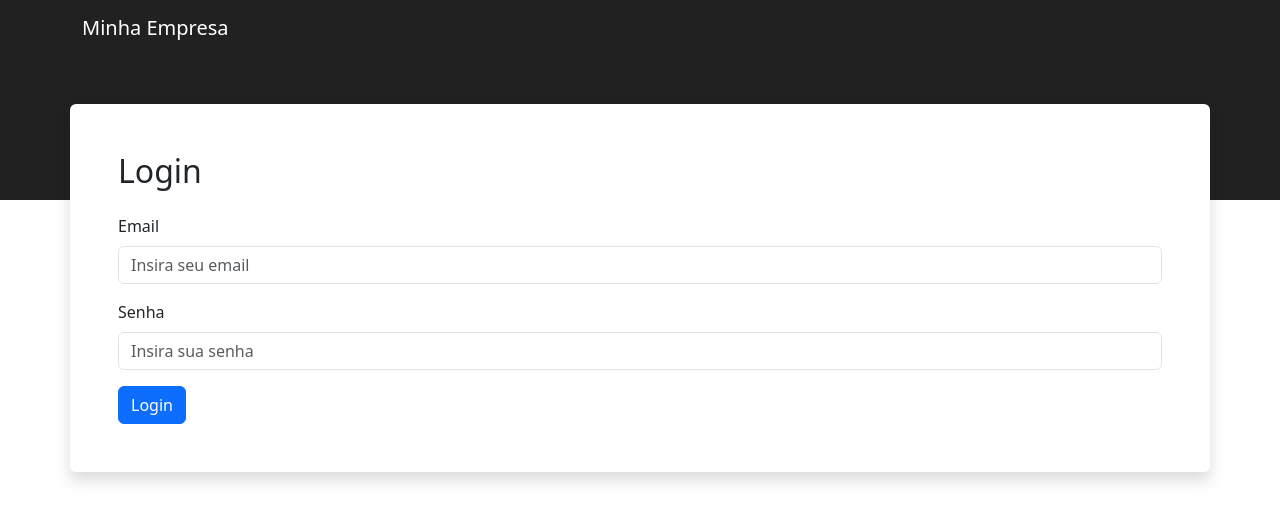
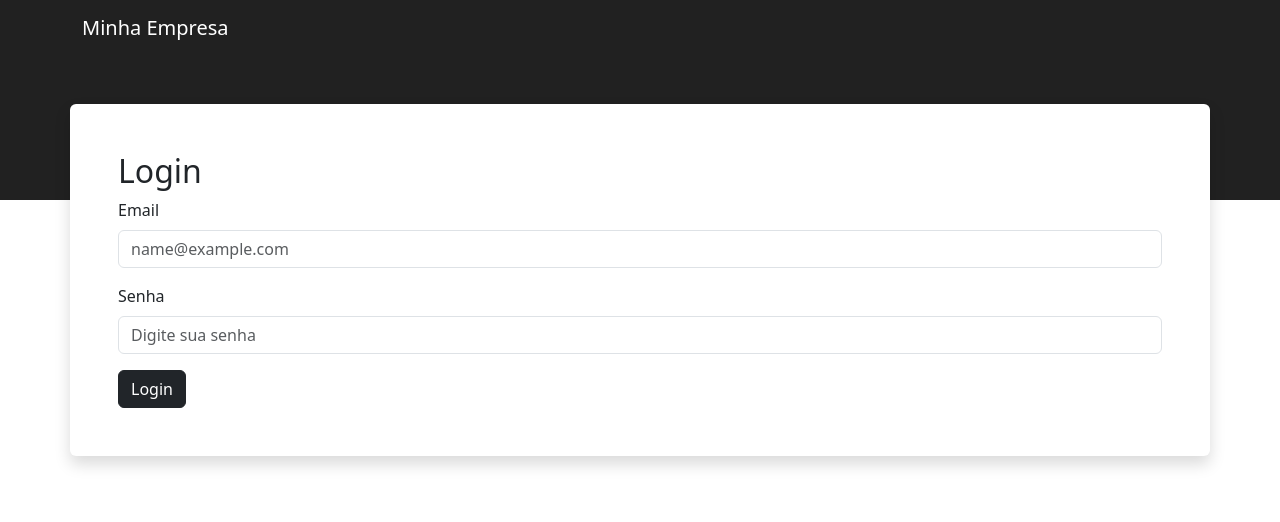
Before and after one commit to DzinnnXn/Projeto-final-html, a React (Vite) app: page / in a window 1280 px wide. Shown: the top 522 px of the page. Built offline with nearby package versions, Linux system fonts and the light colour scheme; the HTML template or start-up script is replaced by a standard one.

Commit message:
Update Login.jsx

```diff
--- a/src/pages/Login.jsx
+++ b/src/pages/Login.jsx
@@ -1,50 +1,53 @@
-import Button from "react-bootstrap/Button"
+    import Header from "../components/Header"
     import Conteudo from "../components/Conteudo"
-import Header from "../components/Header"
     import Form from "react-bootstrap/Form"
     import Alert from "react-bootstrap/Alert"
+    import Button from "react-bootstrap/Button"
     import { useState } from "react"
 
-function Login(){
+    function Login() {
+        const [msg, setMsg] = useState();
 
-    const [alert, setAlert] = useState(false)
+        function autenticar(event) {
+            event.preventDefault();
+            const user = event.target[0].value;
+            const pass = event.target[1].value;
 
-    function autenticar(event){
-        event.preventDefault()
-        const email= event.target[0].value
-        const password = event.target[1].value
+            if (user === "admin@admin" && pass === "123") {
+                localStorage.setItem("key", "token")
+                location.href = "/painel";
 
-        if (email === "admin@admin" && password === "123"){
-            localStorage.setItem("key", "token")
-            location.href = "/painel"
             }
-        else{
-            setAlert(true)
+            else {
+                setMsg(true)
                 setTimeout(() => {
-                setAlert(false)
-            }, 3000)
+                    setMsg(false)
+                }, 3000);
             }
         }
-    return(
+
+        return (
             <>
-            <Header btn={false}/>
+            <Header btn={false} />
             <Conteudo>
                 <h2>Login</h2>
                 <Form onSubmit={autenticar}>
-                    <Form.Group>
-                        <Form.Label className="mt-3" >Email</Form.Label>
-                        <Form.Control type="email" placeholder="Insira seu email" required/>
+                    <Form.Group className="mb-3" controlId="formBasicEmail">
+                        <Form.Label>Email</Form.Label>
+                        <Form.Control type="email" placeholder="name@example.com" required/>
                     </Form.Group>
-                    <Form.Group>
-                        <Form.Label className="mt-3" >Senha</Form.Label>
-                        <Form.Control type="password" placeholder="Insira sua senha" required/>
+                    <Form.Group className="mb-3" controlId="formBasicPassword">
+                        <Form.Label>Senha</Form.Label>
+                        <Form.Control type="password" placeholder="Digite sua senha" required/>
                     </Form.Group>
-                    <Button className="mt-3" type="submit">Login</Button>
-                    {alert ? <Alert className="mt-3" variant="danger">Usuário ou senha incorretos</Alert> : ""}
+                    <Button type="sumbit"className="btn btn-primary" variant="dark">Login</Button>
+                        {msg && <Alert className='mt-3' variant='danger'>
+                        Usuario e senha incorretos
+                    </Alert>}
                 </Form>
             </Conteudo>
             </>
-    )
+        );
     }
 
-export default Login
+    export default Login;
```
Lines whose indentation alone changed are shown as unchanged.
